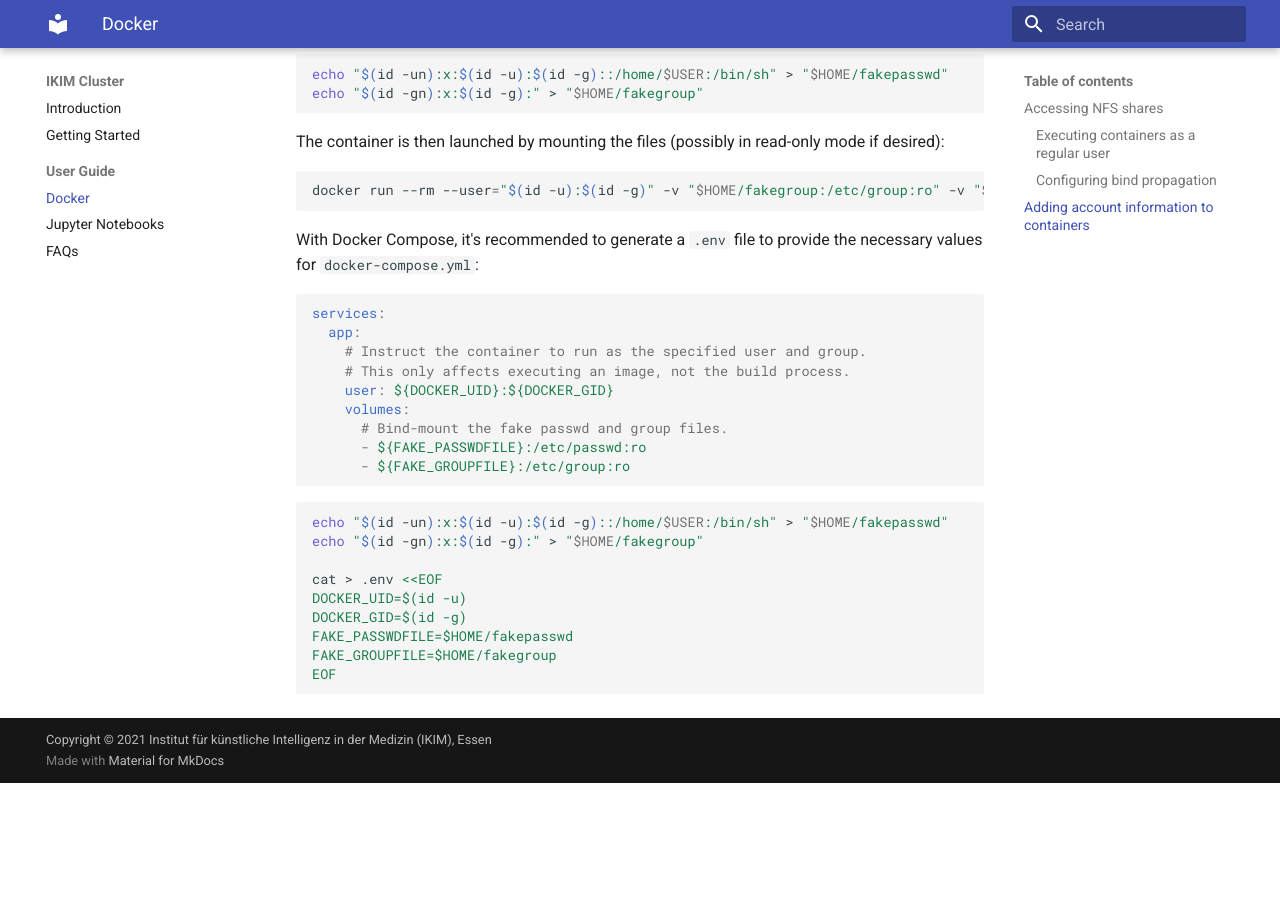
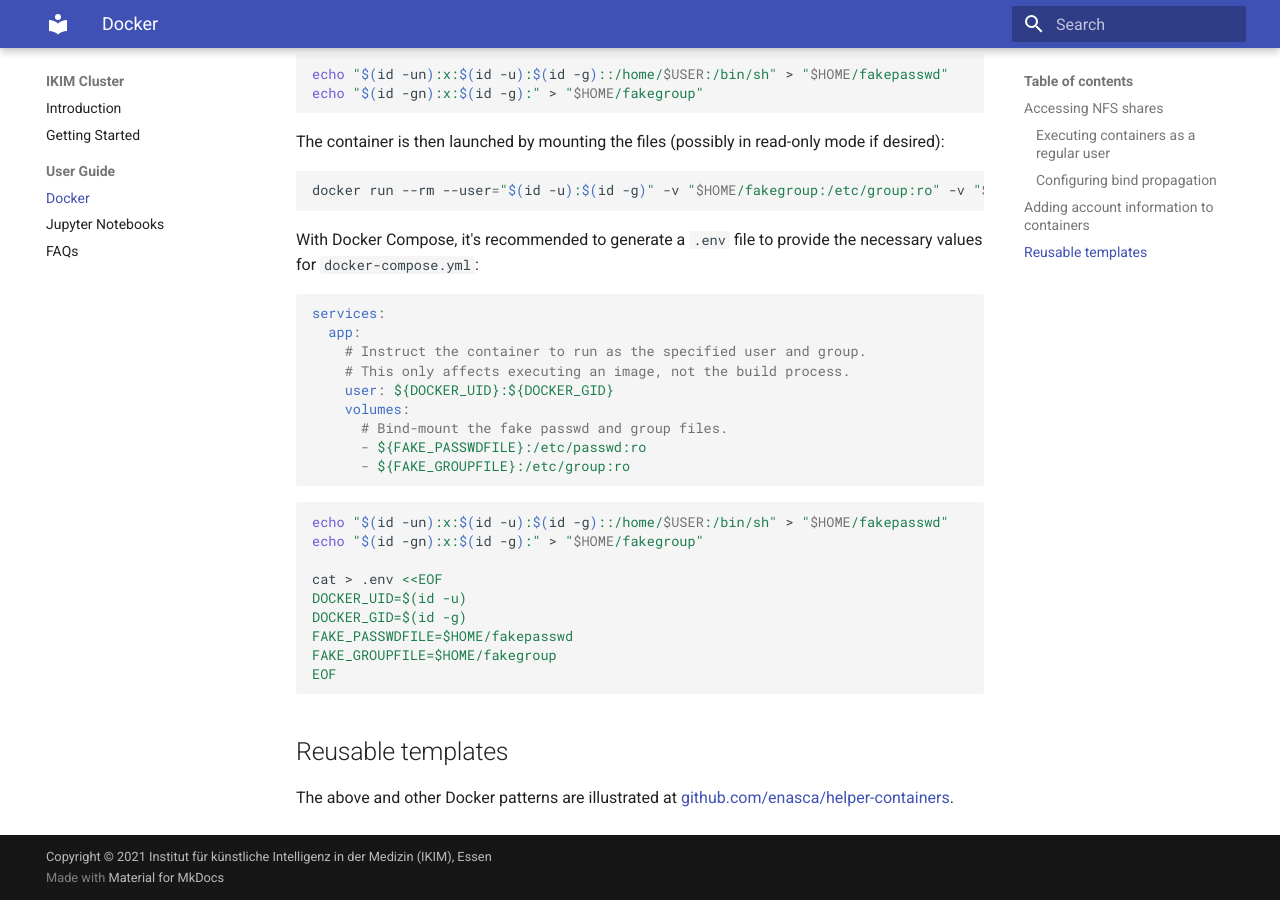
Before and after one commit to IKIM-Essen/ClusterDocs, an MkDocs documentation site: the page built from docs/docker.md, in a window 1280 px wide and 900 px high, scrolled down 2152 px. Built offline with MkDocs 1.6.1 and Material for MkDocs 9.7.7, drawn with Linux system fonts in a browser that asks for light colours; before the commit the page ends 2935 px from its top, so only the background shows below that.

Commit message:
Add a link to a template repo for Docker patterns.

````diff
--- a/docs/docker.md
+++ b/docs/docker.md
@@ -111,3 +111,7 @@
 FAKE_GROUPFILE=$HOME/fakegroup
 EOF
 ```
+
+## Reusable templates
+
+The above and other Docker patterns are illustrated at [github.com/enasca/helper-containers](https://github.com/enasca/helper-containers).
````
